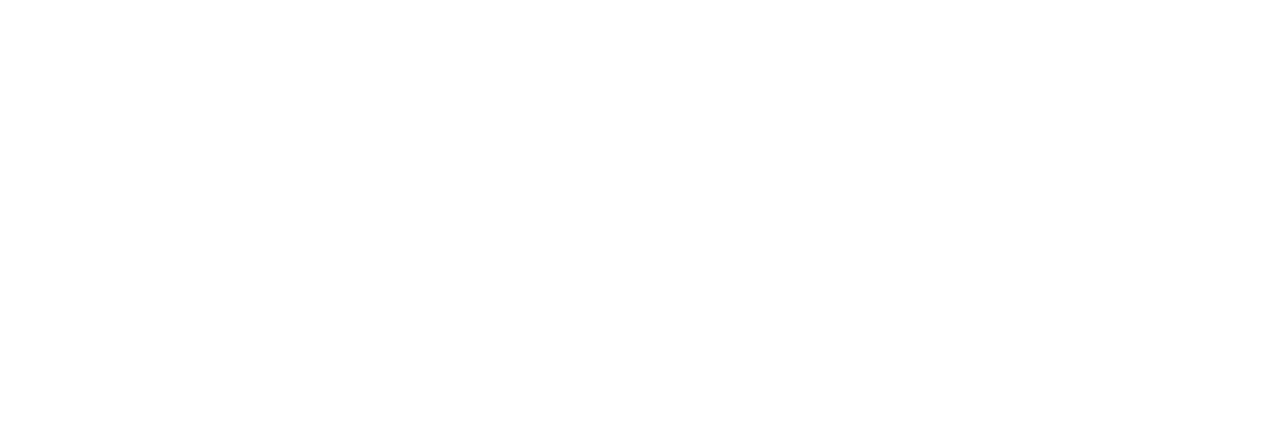
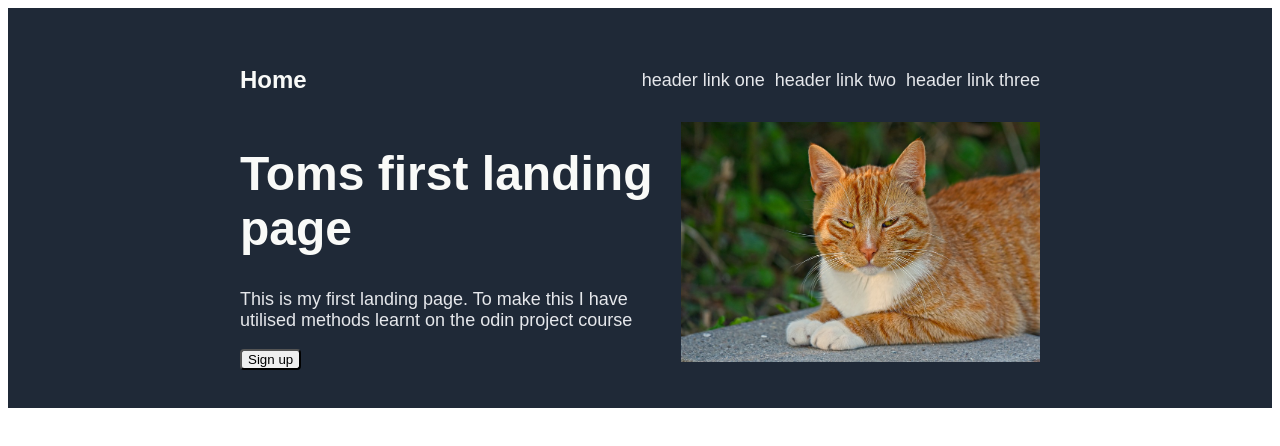
Before and after one commit to TMulekezi/landing-page, a plain HTML site: page index.html in a window 1280 px wide. Drawn offline with Linux system fonts and the light colour scheme; files that its build step writes are made by us from their sources.

Commit message:
Implement header daft

```diff
--- a/index.html
+++ b/index.html
@@ -2,27 +2,47 @@
 <html lang="en">
     <head>
         <meta charset="UTF-8">
-        <link rel="stylesheet" href="style.css">
+        <link rel="stylesheet" href="stylesheets/style.css">
+        <title>Landing page</title>
     </head>
 
     <body>
+        <div class="main">
             <div class="header">
+                <div class="content">
                     <div class="headings">
-
+                        <h2>Home</h2>
+                        <div class="links">
+                            <div class="text">header link one</div>
+                            <div class="text"> header link two</div>
+                            <div class="text"> header link three</div>
+                        </div>
                     </div>
                     <div class="header-content">
-
+                        <div class="header-subsection">
+                            <h1>Toms first landing page</h1>
+                            <p class="text">This is my first landing page. To make this I have
+                                utilised methods learnt on the odin project course
+                            </p>
+                            <button>Sign up</button>
+                        </div>
+                        <img src="images/tom.jpg" alt="image of tom cat">
                     </div>
                 </div>
-
+            </div>
             <div class="body">
+                <div class="content">
                     <div class="section s1"></div>
                     <div class="section s3"></div>
                     <div class="section s3"></div>
                 </div>
+            </div>
 
             <div class="footer">
+                <div class="content">
 
+                </div>
+            </div>
         </div>
     </body>
 </html>
--- a/stylesheets/style.css
+++ b/stylesheets/style.css
@@ -0,0 +1,68 @@
+.main {
+    display: flex;
+    flex-direction: column;
+    font-family: Arial, Helvetica, sans-serif;
+}
+
+.header, .footer{
+    background-color: #1F2937;
+}
+
+.content {
+    width: 100vh;
+    margin: auto;
+}
+
+/* styles for the header*/
+
+.header {
+    display: flex;
+    flex-direction: column;
+    justify-content: center;
+    height: 400px;
+}
+
+.headings {
+    display: flex;
+    justify-content: space-between;
+    align-items: center;
+}
+
+.header-content {
+    display: flex;
+    align-items: center;
+}
+h1, h2 {
+    color: #F9FAF8;
+}
+
+h1 {
+    font-size: 48px;
+    font-weight: 900;
+}
+
+h2 {
+    font-size: 24px;
+    font-weight: 900;
+}
+
+.text {
+    font-size: 18px;
+    color: #E5E7EB;
+}
+
+.links {
+    display: flex;
+    justify-content: flex-end;
+    gap: 10px;
+}
+
+img {
+    justify-content: flex-end;
+    width: 480px;
+    height: 240px;
+}
+
+button {
+    border-radius: 4px;
+}
```
Also changed, not shown: images/tom.jpg (added), images/tom.png (added). Lines whose indentation alone changed are shown as unchanged.
